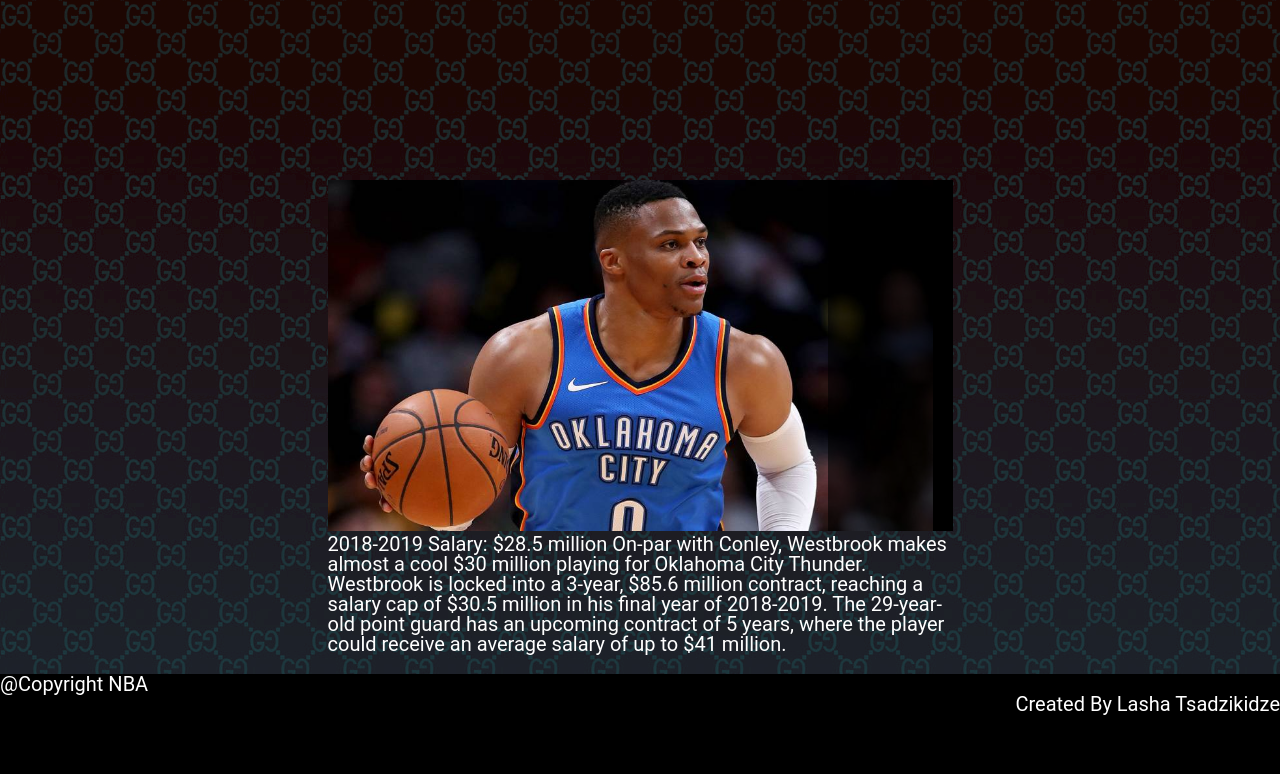
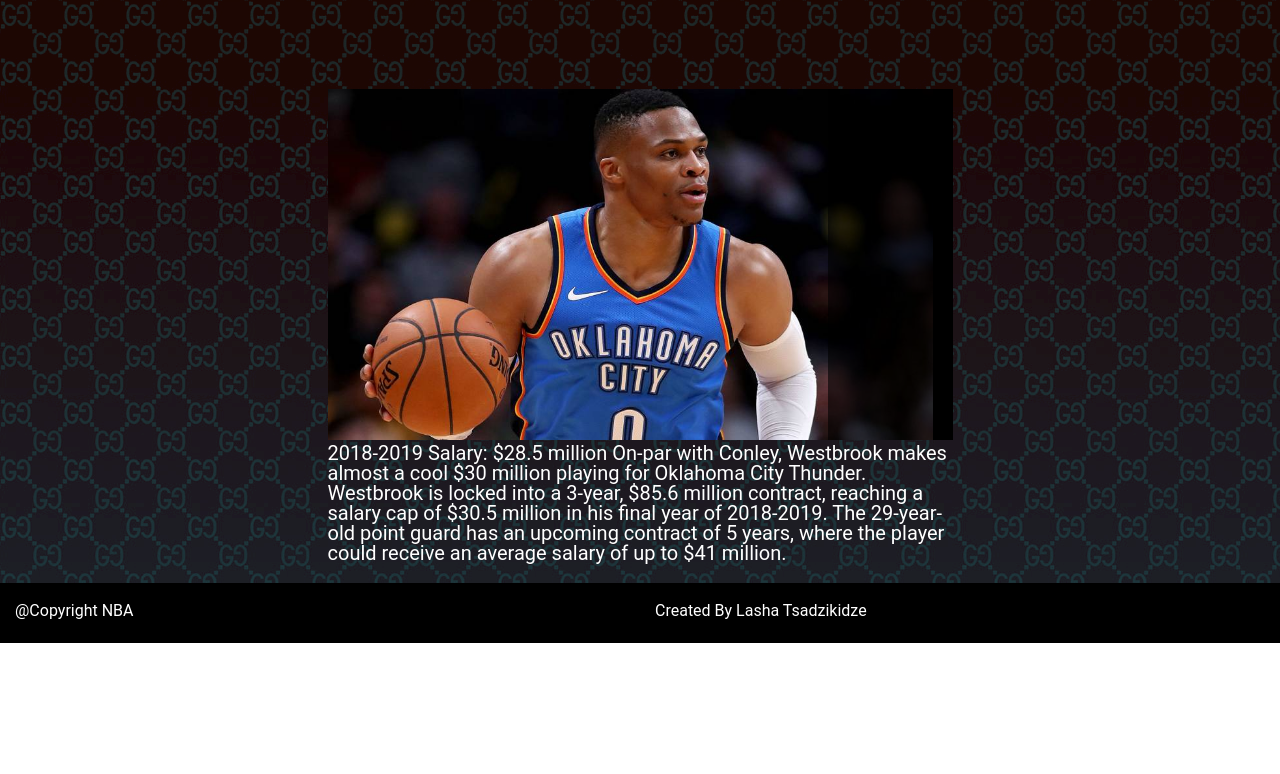
Before and after one commit to lasha1222/finaluri, a plain HTML site: page high paid players.html in a window 1280 px wide. Shown: the part 1981-2755 px from the top of the page. After the commit the page ends 2624 px from the top, so only its background shows below. Drawn offline with nearby package versions, Linux system fonts and the light colour scheme.

Commit message:
change footer

```diff
--- a/high paid players.html
+++ b/high paid players.html
@@ -54,7 +54,7 @@
 			</div>
 		</div>
 	</nav>
-	<div class="boxes2" style="margin-top: 100px;">
+	<div class="container-fluid">
 		<div class="row justify-content-center">
 			<div class="col-md-6">
 				<div class="box2 right">
@@ -115,16 +115,19 @@ Westbrook is locked into a 3-year, $85.6 million contract, reaching a salary cap
 </div>
 		</div>
 	</div>
+<div class="footer">
+	<div class="container-fluid">
 
+		<div class="row">
 
-
-	<div class="footer">
-	<div class="footer1">
+		<div class="col-sm-6">
 		@Copyright  NBA
 	</div>
-	<div class="footer2">
+	<div class="col-sm-6">
 		Created By Lasha Tsadzikidze
 	</div>
+</div>
+</div>
 </div>
 
 	<script src="https://code.jquery.com/jquery-3.3.1.slim.min.js" integrity="sha384-q8i/X+965DzO0rT7abK41JStQIAqVgRVzpbzo5smXKp4YfRvH+8abtTE1Pi6jizo" crossorigin="anonymous"></script>
--- a/stylecss/style.css
+++ b/stylecss/style.css
@@ -202,19 +202,24 @@ h5 {
   margin-left: 35px;
 }
 .footer {
-  width: 100%;
-  height: 100px;
+   width: 100%;
+  height: 60px;
   background-color: black;
   margin-top: 20px;
+  color: #fff;
+  padding-top: 20px;
+  /*text-align: right;*/
 }
 .footer1 {
   color: #ffffff;
   font-size: 20px;
+  padding-top: 20px;
 }
 .footer2 {
   color: #ffffff;
   float: right;
   font-size: 20px;
+  padding-top: 20px;
 }
 .names {
   font-size: 20px;
```
